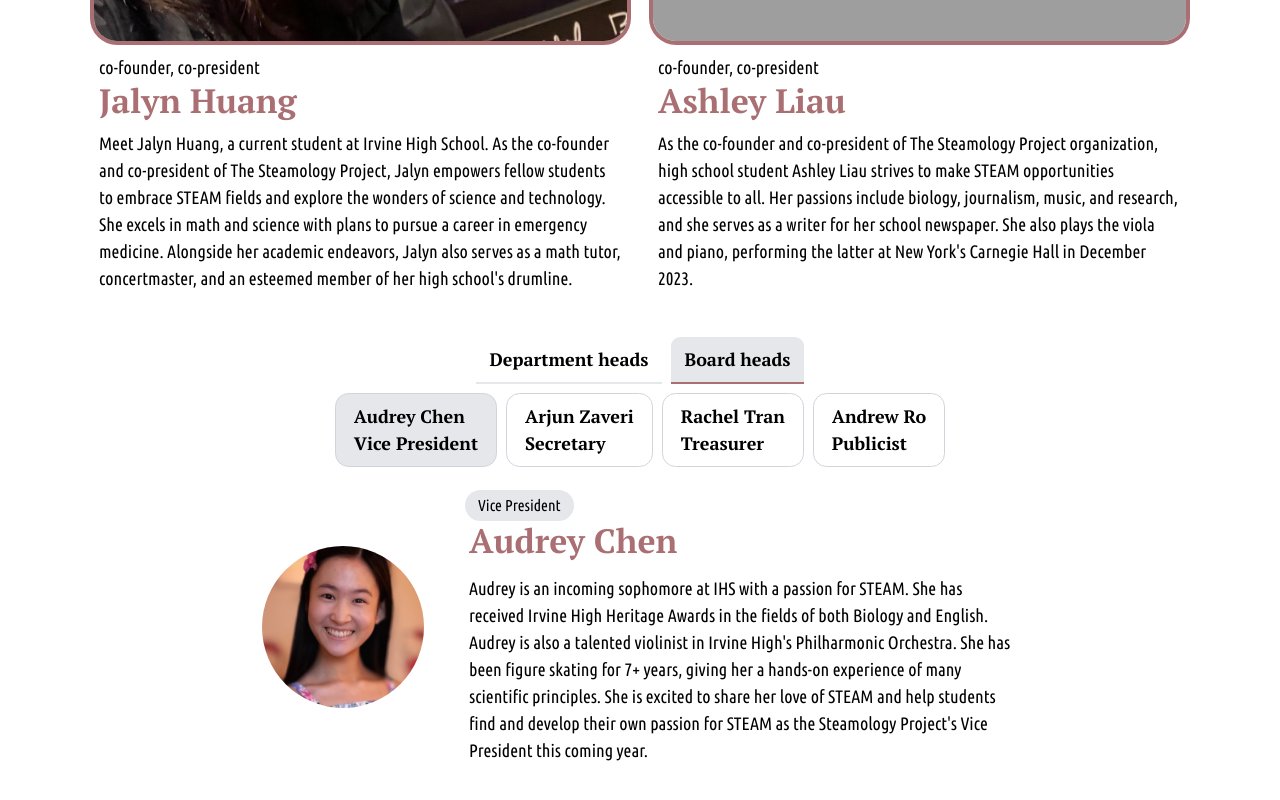
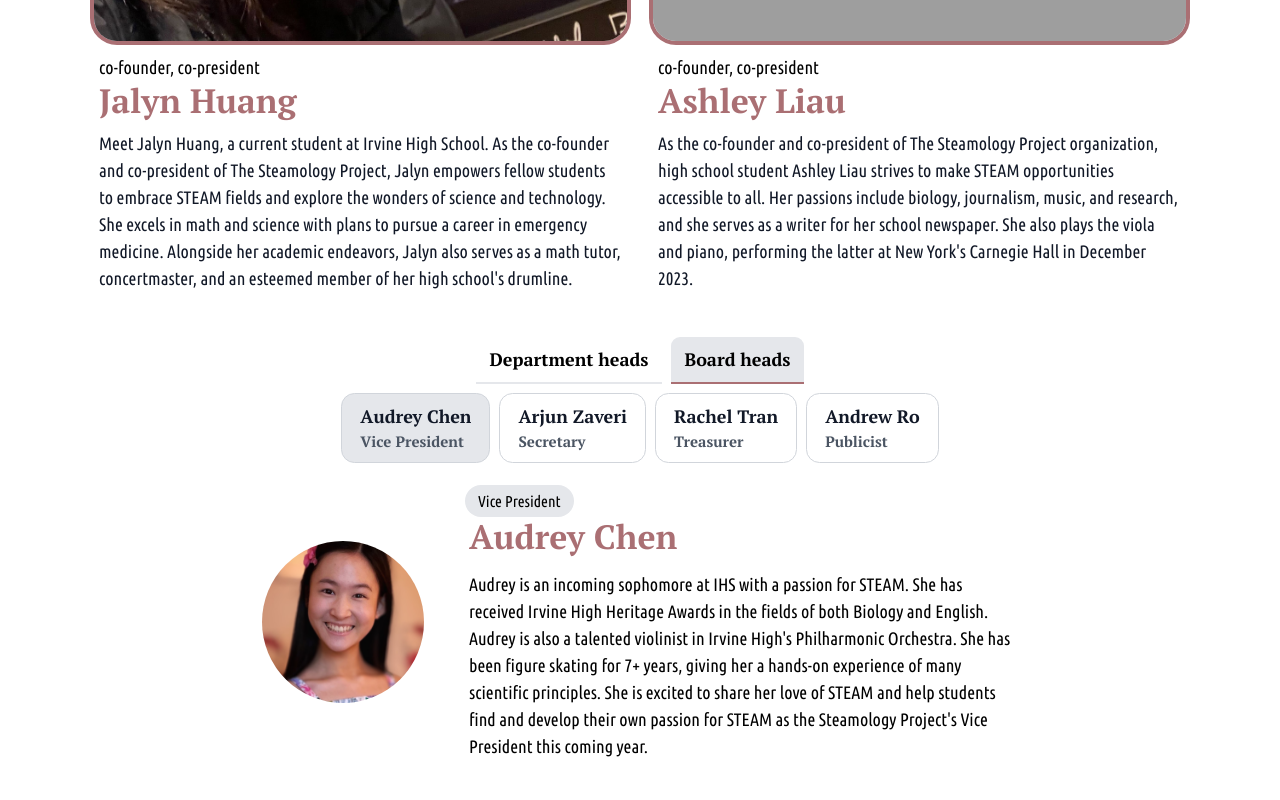
Before and after one commit to manuthecoder/TSP-website, a Next.js app: page /about in a window 1280 px wide. Shown: the part 1870-2670 px from the top of the page. Built offline with nearby package versions, Linux system fonts and the light colour scheme; grey boxes are pictures that could not be loaded.

Commit message:
update 37 files

```diff
--- a/app/about/page.tsx
+++ b/app/about/page.tsx
@@ -1,9 +1,9 @@
 "use client";
 
+import { AnimatePresence, motion } from "framer-motion";
 import Image from "next/image";
 import Link from "next/link";
 import { useState } from "react";
-import { AnimatePresence, motion } from "framer-motion";
 
 const staff = [
   {
@@ -83,7 +83,7 @@
           src="/activity.png?purge=dev-only"
           width={1043}
           height={817}
-          className="w-full rounded-xl h-full absolute top-0 left-0 w-full h-full"
+          className="w-full rounded-xl absolute top-0 left-0 h-full"
           style={{
             maxHeight: "100%",
             objectFit: "cover",
@@ -91,7 +91,7 @@
           }}
           alt="Activity"
         />
-        <div className="absolute flex justify-center items-center flex-col p-5 bg-[rgba(0,0,0,0.2)] text-white bottom-0 left-0 top-0 left-0 backdrop-blur-[7px] w-full h-full">
+        <div className="absolute flex justify-center items-center flex-col p-5 bg-[rgba(0,0,0,0.2)] text-white bottom-0 left-0 top-0 backdrop-blur-[7px] w-full h-full">
           <motion.div
             initial={{ y: 10, opacity: 0 }}
             animate={{ y: 0, opacity: 1 }}
@@ -216,7 +216,8 @@
                   height={1443 / 2}
                   style={{
                     objectFit: "cover",
-                    objectPosition: "bottom",
+                    objectPosition:
+                      member.name === "Ashley Liau" ? "center" : "bottom",
                   }}
                   alt={member.name}
                 />
@@ -226,7 +227,7 @@
                 <h4 className="text-3xl heading font-heading mb-2">
                   {member.name}
                 </h4>
-                <p>{member.bio}</p>
+                <p className="text-gray-900">{member.bio}</p>
               </div>
             </div>
           ))}
@@ -276,14 +277,18 @@
                         onClick={() => setActiveMember(member)}
                       >
                         <div
-                          className={`tab min-w-[200px] sm:min-w-[10px] ${
+                          className={`tab text-gray-900 min-w-[200px] sm:min-w-[10px] ${
                             activeMember.name === member.name && "active"
                           }`}
                         >
                           <h4 className="ellipsis overflow-hidden">
                             {member.name}
                           </h4>
-                          <p>{member.role}</p>
+                          <p
+                            className="text-gray-600 text-md"
+                          >
+                            {member.role}
+                          </p>
                         </div>
                       </div>
                     ))}
--- a/app/globals.scss
+++ b/app/globals.scss
@@ -81,6 +81,9 @@
     &.active {
       @apply bg-gray-200 hover:bg-gray-300 active:bg-gray-400;
     }
+    & p {
+      font-size: 15px !important;
+    }
   }
 
   // Banner
--- a/app/navbar.tsx
+++ b/app/navbar.tsx
@@ -13,9 +13,9 @@
   const Links = ({ isMobile = false }) => {
     return [
       { name: "Magazine", href: "/magazine" },
+      { name: "About", href: "/about" },
       { name: "Blog", href: "/blog" },
       { name: "Start a Chapter", href: "https://forms.gle/CyhVa3TCHqi3aBTu8" },
-      { name: "About", href: "/about" },
       { name: "Support Us", href: "/donate-now" },
       {
         name: "Join our mailing list!",
--- a/app/page.tsx
+++ b/app/page.tsx
@@ -30,6 +30,17 @@
                   A community of students and educators who are passionate about
                   STEAM.
                 </p>
+                <button
+                  onClick={() =>
+                    window.open(
+                      `https://docs.google.com/spreadsheets/d/1SJ8kill2svrpVPj_T17qBBxE4W3LhPNm8atORVHLMGQ/edit#gid=0`
+                    )
+                  }
+                  className="active:shadow-xl px-5 py-2 mt-2 rounded-full text-white hover:shadow-lg bg-[#aa6f73] flex items-center gap-2"
+                >
+                  Find a chapter
+                  <span className="material-symbols-outlined">north_east</span>
+                </button>
               </motion.div>
 
               <Image
```
